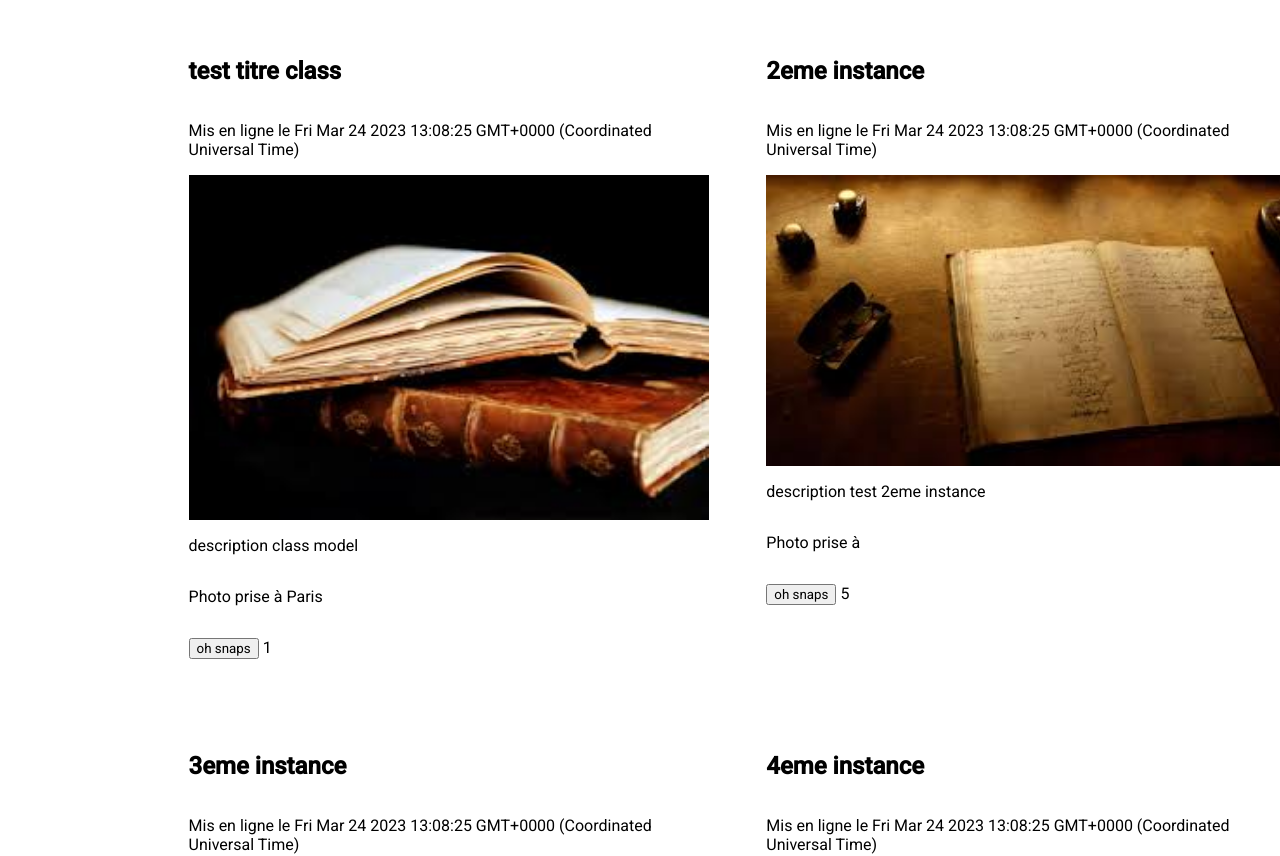
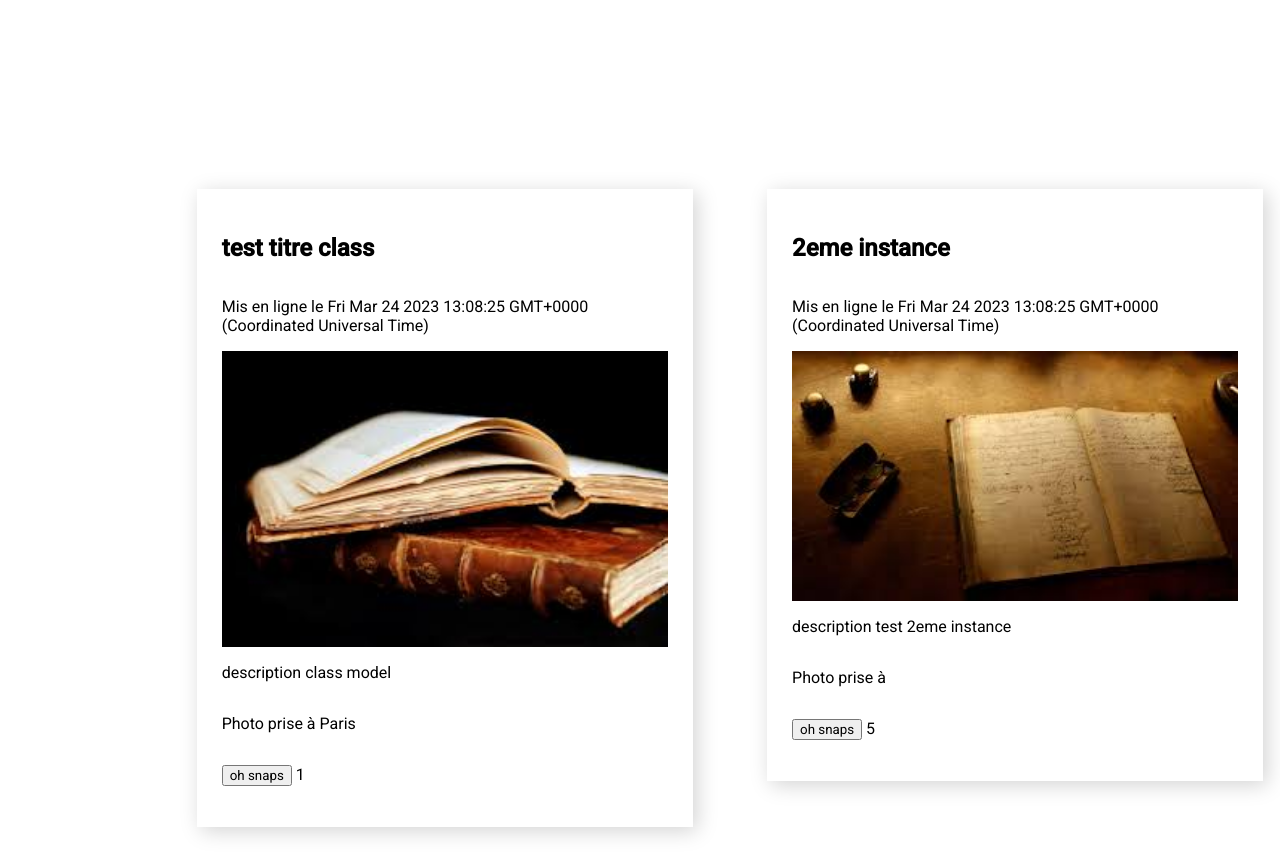
Before and after one commit to marie-lourdes/Site-snapface-Angular, an Angular app: page / in a window 1280 px wide. Shown: the top 856 px of the page. Built offline with nearby package versions, Linux system fonts and the light colour scheme.

Commit message:
app-style-dynamic: app.component.html => add css margin and width 50% to FaceSnapComponent in instance tag app-face-snap width directive [ngStyle]

```diff
--- a/src/app/app.component.html
+++ b/src/app/app.component.html
@@ -8,7 +8,10 @@
 <!-- * * * * * * * * * * * * * * * * * * * * * * * * * * * * * * * -->
 <!-- INTEGRATION DE LA BALISE DU COMPONENT FaceSnapComponent via son selector app-face-snap dans le component racine AppComponent-->
 <main class="app-main">
-    <app-face-snap *ngFor=" let snap of mySnaps" [faceSnap]="snap"></app-face-snap>
+    <app-face-snap  *ngFor=" let snap of mySnaps" [faceSnap]="snap" [ngStyle]="{
+        width: '40%',
+        margin: '3%'
+    }"></app-face-snap>
 </main>
 
 
--- a/src/app/app.component.scss
+++ b/src/app/app.component.scss
@@ -4,6 +4,7 @@
     justify-content: flex-start;
     max-width: 1240px;
     width: 100%;
-    margin-left: 12%;
 
+    /* Centrer avec margin au lieu de center flex-box  a cause des cards qui ne reviennent pas à gauche qaund ils vont pas de pair et sont seuls*/
+    margin: 12%;
 }
--- a/src/app/face-snap/face-snap.component.scss
+++ b/src/app/face-snap/face-snap.component.scss
@@ -4,6 +4,8 @@
     width: 100%;
     padding:5%;
     box-sizing: border-box;
+    box-shadow: lightgray 4px 4px 20px;
+
     img {
         width: 100%;
     }
```
